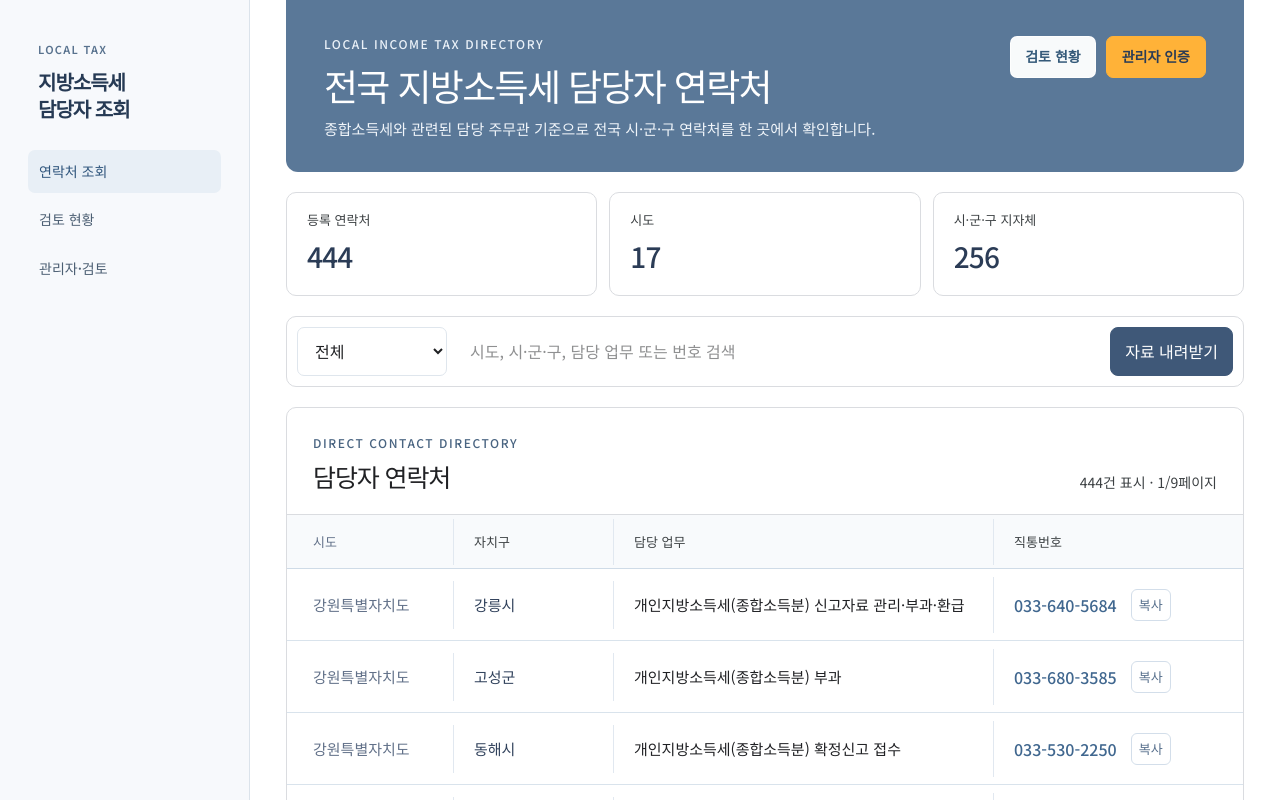
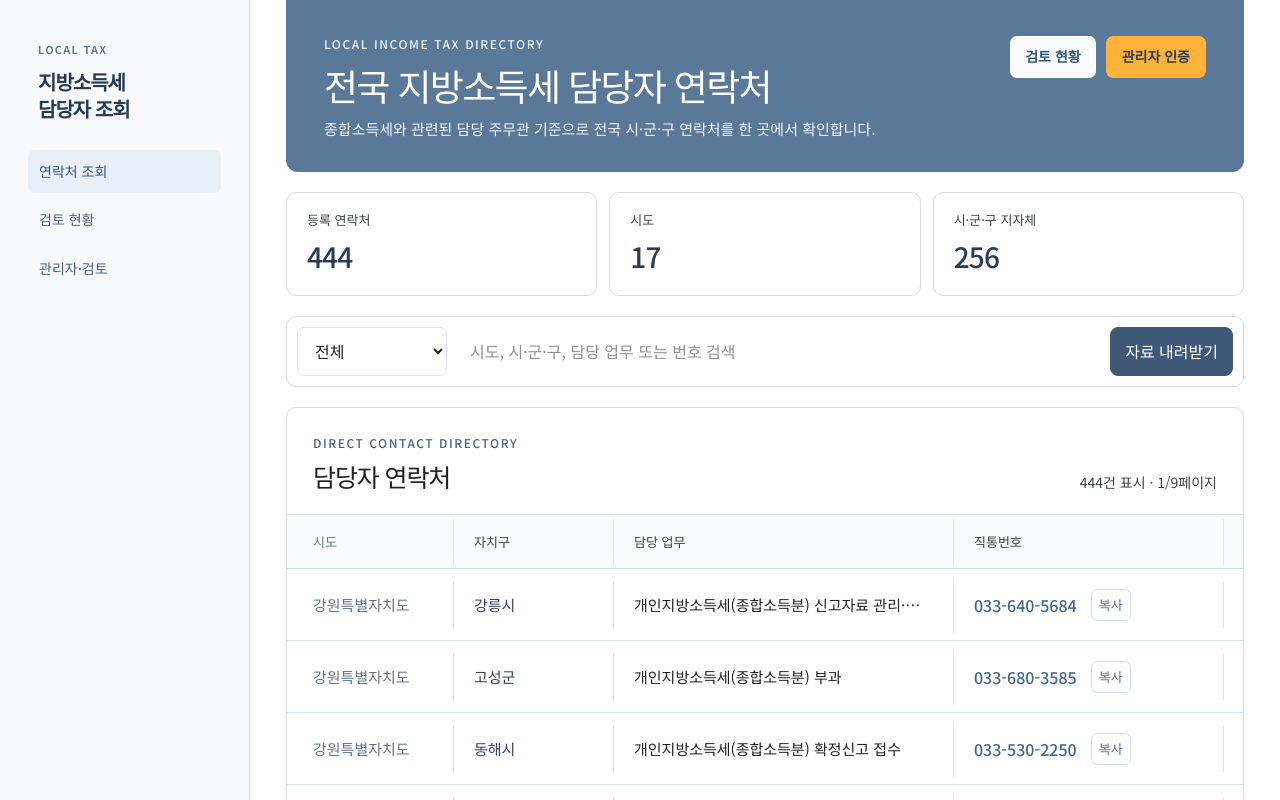
Before and after one commit to sujinkim-hash/savetax-local-tax, a Next.js app in the folder SAVETAX_Vercel_App_Source_2026-07-28/: page / in a window 1280 px wide. Shown: the top 800 px of the page. Built offline with nearby package versions, Linux system fonts and the light colour scheme; no server answers; the database is empty.

Commit message:
Reduce gap before contact phone

```diff
--- a/SAVETAX_Vercel_App_Source_2026-07-28/app/globals.css
+++ b/SAVETAX_Vercel_App_Source_2026-07-28/app/globals.css
@@ -831,3 +831,10 @@
   .appContent .phoneCell { gap: 8px; }
   .appContent .phoneCell > a:first-child { margin-right: 5px; }
 }
+
+/* 담당 업무 열 폭을 제한해 번호와의 간격 축소 */
+@media (min-width: 1101px) {
+  .appContent .tr {
+    grid-template-columns: 140px 160px minmax(340px, 450px) minmax(270px, 1fr) 136px;
+  }
+}
```
